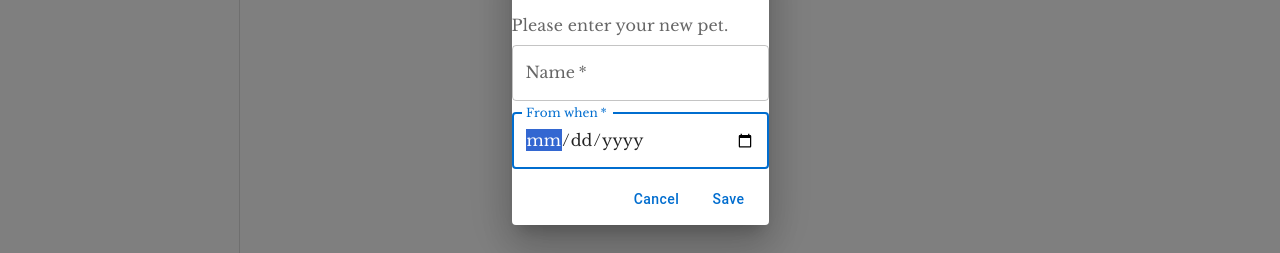
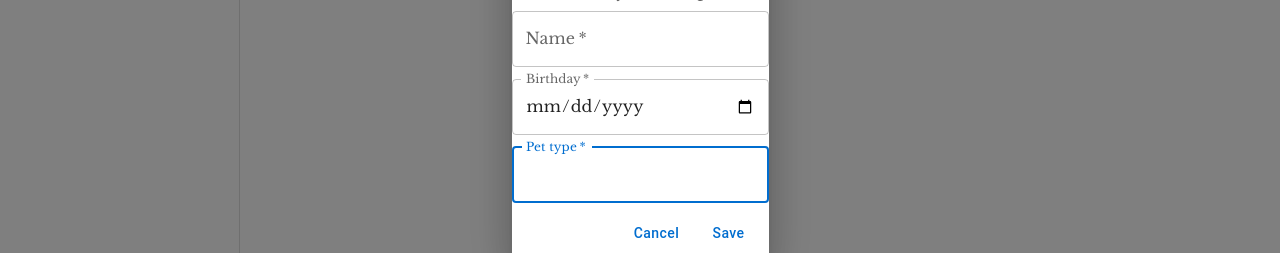
Before and after one commit to mhiratsuka/healthapp, a React (Vite) app in the folder frontend/app/: page /pets in a window 1280 px wide. Both pictures are taken after a click on the button "+ Add new pet". Shown: the part 316-569 px from the top of the page. Built offline with nearby package versions, Linux system fonts and the light colour scheme; no server answers.

Commit message:
Added pet type textfield for pet modal

```diff
--- a/frontend/app/src/pages/Pets/AddPetForm.tsx
+++ b/frontend/app/src/pages/Pets/AddPetForm.tsx
@@ -36,15 +36,28 @@ export const AddPetForm: FC<{
       <TextField
         autoFocus
         margin='dense'
-        id='from when'
+        id='birthday'
         type='date'
-        label='From when'
+        label='Birthday'
         fullWidth
         InputLabelProps={{
           shrink: true,
         }}
         required
         {...register('birthday', { required: REQUIRED_MESSAGE })}
+      />
+      <TextField
+        autoFocus
+        margin='dense'
+        id='Pet type'
+        type='text'
+        label='Pet type'
+        fullWidth
+        InputLabelProps={{
+          shrink: true,
+        }}
+        required
+        {...register('kind', { required: REQUIRED_MESSAGE })}
       />
       <DialogActions>
         <Button onClick={onClose}>Cancel</Button>
```
